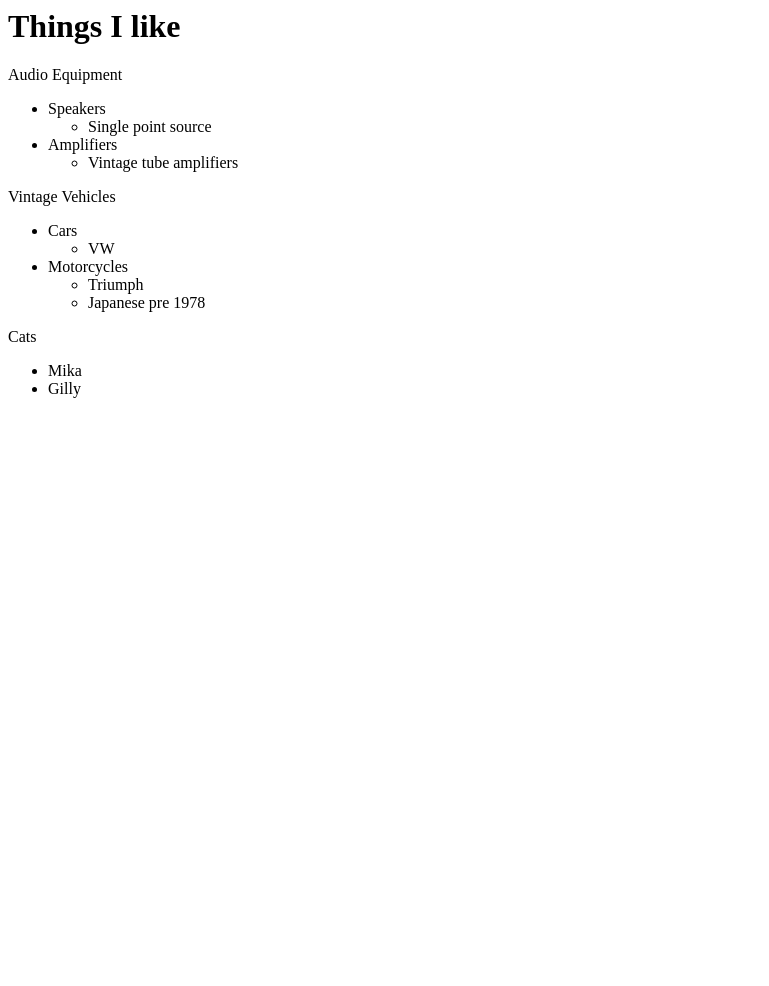
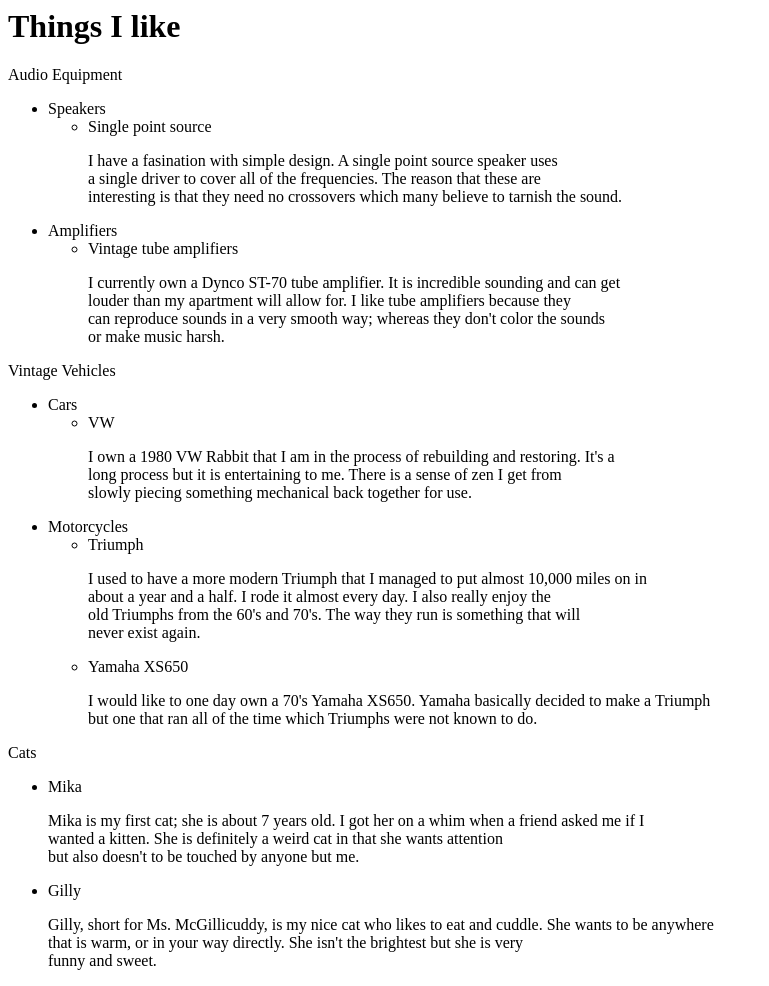
Before and after one commit to NickViss89/html-me-something, a plain HTML site: page index.html in a window 1280 px wide. Shown: the whole page, without its empty margins (0-769 px from the left). Before the commit the page ends 800 px from the top, so only its background shows below. Drawn offline with Linux system fonts and the light colour scheme.

Commit message:
Filled in most info

```diff
--- a/index.html
+++ b/index.html
@@ -13,10 +13,14 @@
                 <li>Speakers</li>
                 <ul>
                     <li>Single point source</li>
+                        <p>
+                            I have a fasination with simple design. A single point source speaker uses<br> a single driver to cover all of the frequencies. The reason that these are<br> interesting is that they need no crossovers which many believe to tarnish the sound.
+                        </p>
                 </ul>
                 <li>Amplifiers</li>
                 <ul>
                     <li>Vintage tube amplifiers</li>
+                    <p>I currently own a Dynco ST-70 tube amplifier. It is incredible sounding and can get<br> louder than my apartment will allow for. I like tube amplifiers because they <br>can reproduce sounds in a very smooth way; whereas they don't color the sounds<br> or make music harsh.</p>
                 </ul>
             </ul>
         <p>Vintage Vehicles</p>
@@ -24,17 +28,22 @@
                 <li>Cars</li>
                 <ul>
                     <li>VW</li>
+                    <p>I own a 1980 VW Rabbit that I am in the process of rebuilding and restoring. It's a<br> long process but it is entertaining to me. There is a sense of zen I get from <br>slowly piecing something mechanical back together for use.</p>
                 </ul>
                 <li>Motorcycles</li>
                 <ul>
                     <li>Triumph</li>
-                    <li>Japanese pre 1978</li>
+                    <p>I used to have a more modern Triumph that I managed to put almost 10,000 miles on in<br> about a year and a half. I rode it almost every day. I also really enjoy the<br> old Triumphs from the 60's and 70's. The way they run is something that will<br> never exist again.</p>
+                    <li>Yamaha XS650</li>
+                    <p>I would like to one day own a 70's Yamaha XS650. Yamaha basically decided to make a Triumph<br> but one that ran all of the time which Triumphs were not known to do.</p>
                 </ul>
             </ul>
         <p>Cats
             <ul>
                 <li>Mika</li>
+                <p>Mika is my first cat; she is about 7 years old. I got her on a whim when a friend asked me if I<br> wanted a kitten. She is definitely a weird cat in that she wants attention<br> but also doesn't to be touched by anyone but me.</p>
                 <li>Gilly</li>
+                <p>Gilly, short for Ms. McGillicuddy, is my nice cat who likes to eat and cuddle. She wants to be anywhere <br>that is warm, or in your way directly. She isn't the brightest but she is very <br>funny and sweet.</p>
             </ul>
         </p>
         </div>
```
Also changed, not shown: images/9058394209_8a1c4142ae_o.jpg (added), images/point-source-speakers.jpg (added), images/triumph-bonneville-650.jpg (added), images/xs2.jpg (added).
